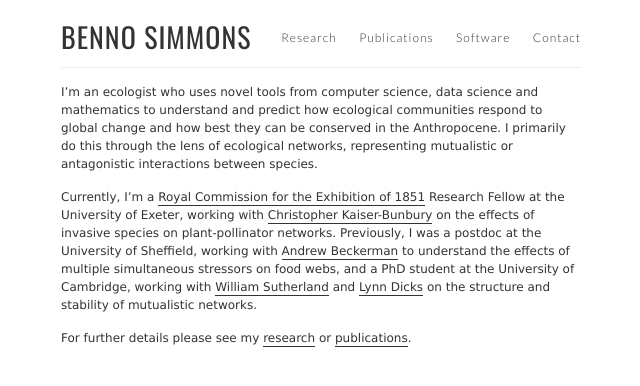
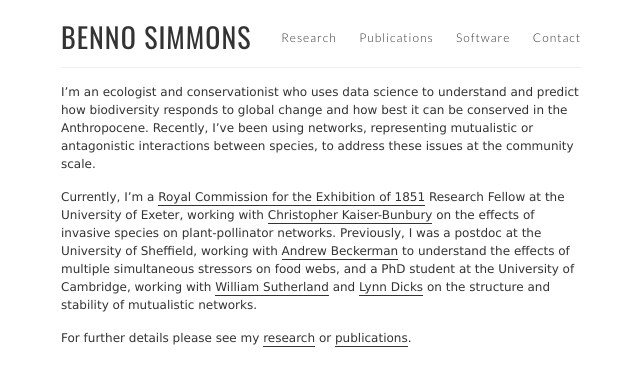
Before and after one commit to SimmonsBI/SimmonsBI.github.io, a Jekyll site: the page built from index.md, in a window 1280 px wide. Shown: the top 386 px of the page, without its empty margins (319-959 px from the left). Built offline with Jekyll 4.4.1, drawn with Linux system fonts in a browser that asks for light colours; our own code applies the rules of GitHub Pages for plain Markdown files.

Commit message:
Update index.md

```diff
--- a/index.md
+++ b/index.md
@@ -1,4 +1,4 @@
-I’m an ecologist who uses novel tools from computer science, data science and mathematics to understand and predict how ecological communities respond to global change and how best they can be conserved in the Anthropocene. I primarily do this through the lens of ecological networks, representing mutualistic or antagonistic interactions between species.
+I’m an ecologist and conservationist who uses data science to understand and predict how biodiversity responds to global change and how best it can be conserved in the Anthropocene. Recently, I’ve been using networks, representing mutualistic or antagonistic interactions between species, to address these issues at the community scale.
 
 Currently, I'm a [Royal Commission for the Exhibition of 1851](https://www.royalcommission1851.org) Research Fellow at the University of Exeter, working with [Christopher Kaiser-Bunbury](https://biosciences.exeter.ac.uk/staff/profile/index.php?web_id=Chris_Kaiser-Bunbury) on the effects of invasive species on plant-pollinator networks. Previously, I was a postdoc at the University of Sheffield, working with [Andrew Beckerman](https://www.sheffield.ac.uk/aps/staff-and-students/acadstaff/beckerman) to understand the effects of multiple simultaneous stressors on food webs, and a PhD student at the University of Cambridge, working with [William Sutherland](https://www.zoo.cam.ac.uk/directory/bill-sutherland) and [Lynn Dicks](https://www.zoo.cam.ac.uk/directory/dr-lynn-dicks) on the structure and stability of mutualistic networks.
 
```
